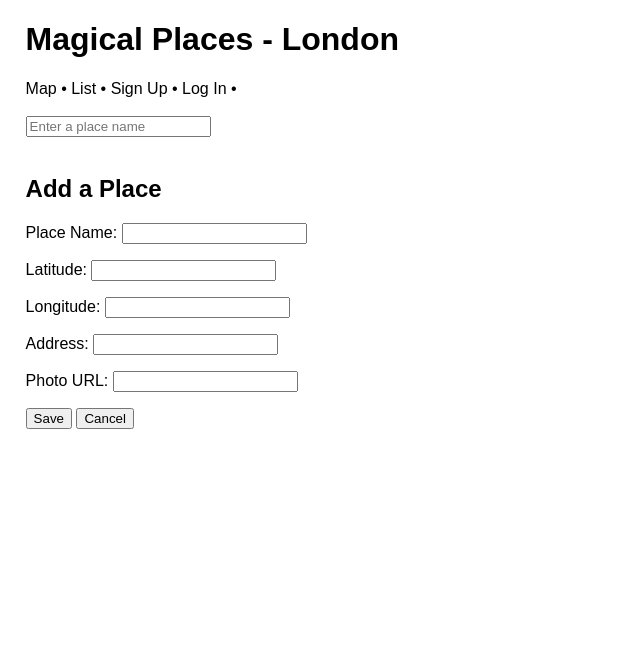
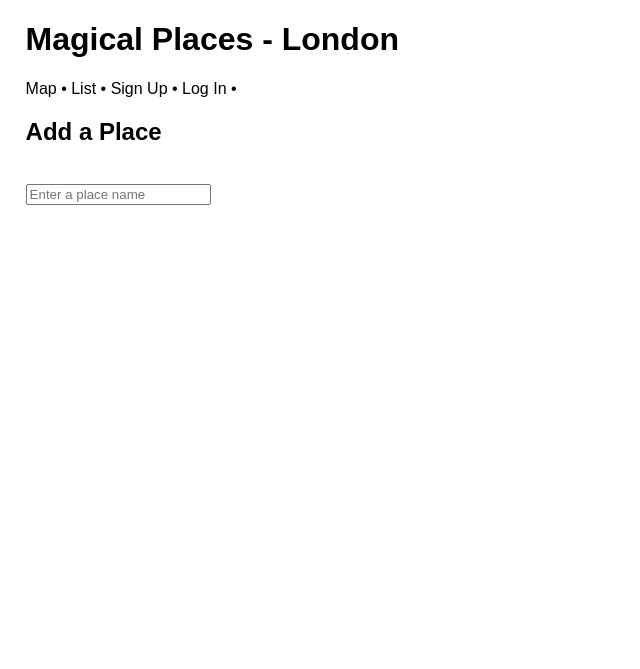
Before and after one commit to timgoalen/magical-places-london, a Django app: page /place/add/ in a window 1280 px wide. Shown: the top 669 px of the page, without its empty margins (0-640 px from the left). Run offline with Django 3.2, Linux system fonts and the light colour scheme; some libraries are stand-ins or nearby versions.

Commit message:
Hide place_add form until user selects from autocomplete

```diff
--- a/places_app/forms.py
+++ b/places_app/forms.py
@@ -9,11 +9,11 @@ class AddPlaceForm(forms.ModelForm):
         label="Place Name",
     )
     latitude = forms.FloatField(
-        widget=forms.TextInput(attrs={"id": "latitude-field"}),
+        widget=forms.HiddenInput(attrs={"id": "latitude-field"}),
         label="Latitude",
     )
     longitude = forms.FloatField(
-        widget=forms.TextInput(attrs={"id": "longitude-field"}),
+        widget=forms.HiddenInput(attrs={"id": "longitude-field"}),
         label="Longitude",
     )
     address = forms.CharField(
@@ -21,7 +21,7 @@ class AddPlaceForm(forms.ModelForm):
         label="Address",
     )
     photo_url = forms.URLField(
-        widget=forms.TextInput(attrs={"id": "photoUrl-field"}),
+        widget=forms.HiddenInput(attrs={"id": "photoUrl-field"}),
         label="Photo URL",
     )
 
--- a/static/css/base.css
+++ b/static/css/base.css
@@ -29,6 +29,10 @@ a {
     color: black;
 }
 
+#place-add-form {
+    display: none;
+}
+
 /* LIST VIEW */
 
 /* .location-card {
--- a/static/js/place-add-form.js
+++ b/static/js/place-add-form.js
@@ -41,28 +41,40 @@ function initAutocomplete() {
         longitudeField.value = longitude;
         addressField.value = place.formatted_address;
 
-        // const photosArray = place.photos;
-        // console.log(photosArray[0]);
-        // console.log(photosArray[0].getUrl);
-
+        // Get the photo URL from Google Places
         if (place.photos && place.photos.length > 0) {
             // Access the first photo in the array
             const firstPhoto = place.photos[0];
 
-            // Get the URL of the photo with a maximum width of 400 pixels
-            const photoUrl = firstPhoto.getUrl({ maxHeight: 200 });
+            // Get the URL of the photo
+            const photoUrl = firstPhoto.getUrl({
+                maxHeight: 200
+            });
 
-            // Set the src attribute of an img element to display the photo
+            // Set the src attribute of the img element
             const imgElement = document.getElementById("photo");
             imgElement.src = photoUrl;
 
-            // Set alt title
+            // Set the alt title
             imgElement.alt = place.name + " Photo";
 
-            photoUrlField.value = photoUrl
+            photoUrlField.value = photoUrl;
 
-            // TODO could also set a backup image if there aren't any from google
+            // TODO: could also set a backup image if there aren't any from google
         }
+
+        // Show the form once the user has clicked on a place
+        const placeAddForm = document.getElementById("place-add-form")
+        placeAddForm.style.display = "block";
+
+        // Move focus to the 'Save' button [doesn't work]
+        // const saveBtn = document.getElementById("place-add-save-bt");
+        // saveBtn.focus();
+
+        // const saveBtn = document.getElementById("place-add-save-bt");
+        // saveBtn.addEventListener("click", function () {
+        //     alert(`Thanks for submitting ${place.name}!`)
+        // })
     })
 }
 
--- a/templates/place_add.html
+++ b/templates/place_add.html
@@ -9,21 +9,24 @@
 
 {% block content %}
 
+<h2>Add a Place</h2>
+
 <!-- TEST PLACES AUTOCOMPLETE -->
 <br>
 <input type="text" id="search-input" placeholder="Enter a place name">
 <br>
-<img src="" alt="" id="photo">
+<br>
+<div id="place-add-form">
+    <img src="" alt="" id="photo" height="200">
 
-<h2>Add a Place</h2>
+    <!-- FORM -->
 
-<!-- FORM -->
-
-<form action="" method="post">{% csrf_token %}
-    {{ form.as_p }}
-    <input type="submit" value="Save">
-    <button><a href="{% url 'place_add' %}">Cancel</a></button>
-</form>
+    <form action="" method="post">{% csrf_token %}
+        {{ form.as_p }}
+        <input type="submit" value="Save" id="place-add-save-btn">
+        <button><a href="{% url 'place_add' %}">Cancel</a></button>
+    </form>
+</div>
 
 <script async
     src="https://maps.googleapis.com/maps/api/js?key={{ api_key }}&libraries=places">
```
